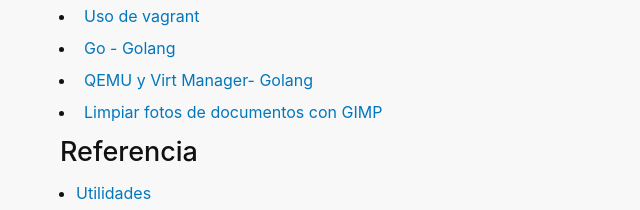
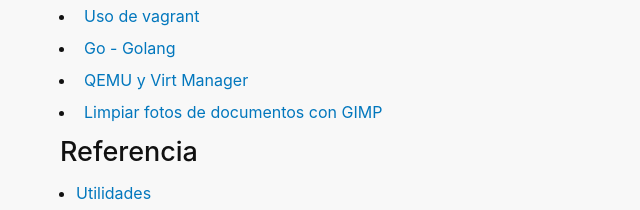
Before and after one commit to celticman/celticman.github.io, a plain HTML site: page README.html in a window 1280 px wide. Shown: the part 335-545 px from the top of the page, 272-912 px from the left. Drawn offline with Linux system fonts and the light colour scheme.

Commit message:
resolucion pequeños errores

```diff
--- a/README.html
+++ b/README.html
@@ -29,14 +29,13 @@ disco cifrado con LUKS en Linux</a></p></li>
 <li><p><a href="./notas_nas.html">NAS simple con BTRFS</a></p></li>
 <li><p><a href="./notas_vagrant.html">Uso de vagrant</a></p></li>
 <li><p><a href="./notas_golang.html">Go - Golang</a></p></li>
-<li><p><a href="./notas_qemu.html">QEMU y Virt Manager-
-Golang</a></p></li>
+<li><p><a href="./notas_qemu.html">QEMU y Virt Manager</a></p></li>
 <li><p><a href="./notas_gimp_documentos.html">Limpiar fotos de
 documentos con GIMP</a></p></li>
 </ul>
 <h2 id="referencia">Referencia</h2>
 <ul>
-<li><a href="./notas_utilidades.md">Utilidades</a></li>
+<li><a href="./notas_utilidades.html">Utilidades</a></li>
 </ul>
 
 
```
Also changed, not shown: index.html (+2 -3 lines), 1 other file.
